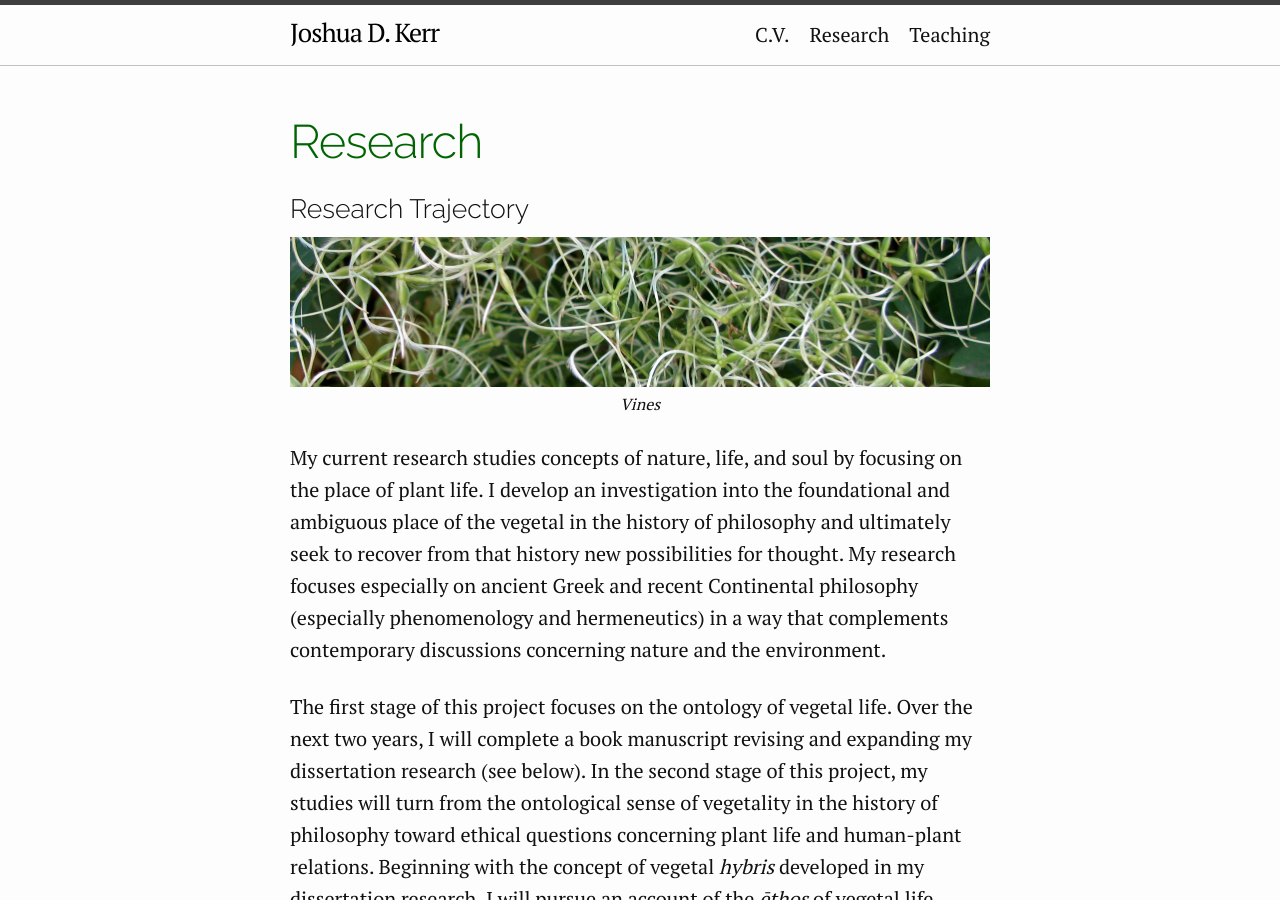
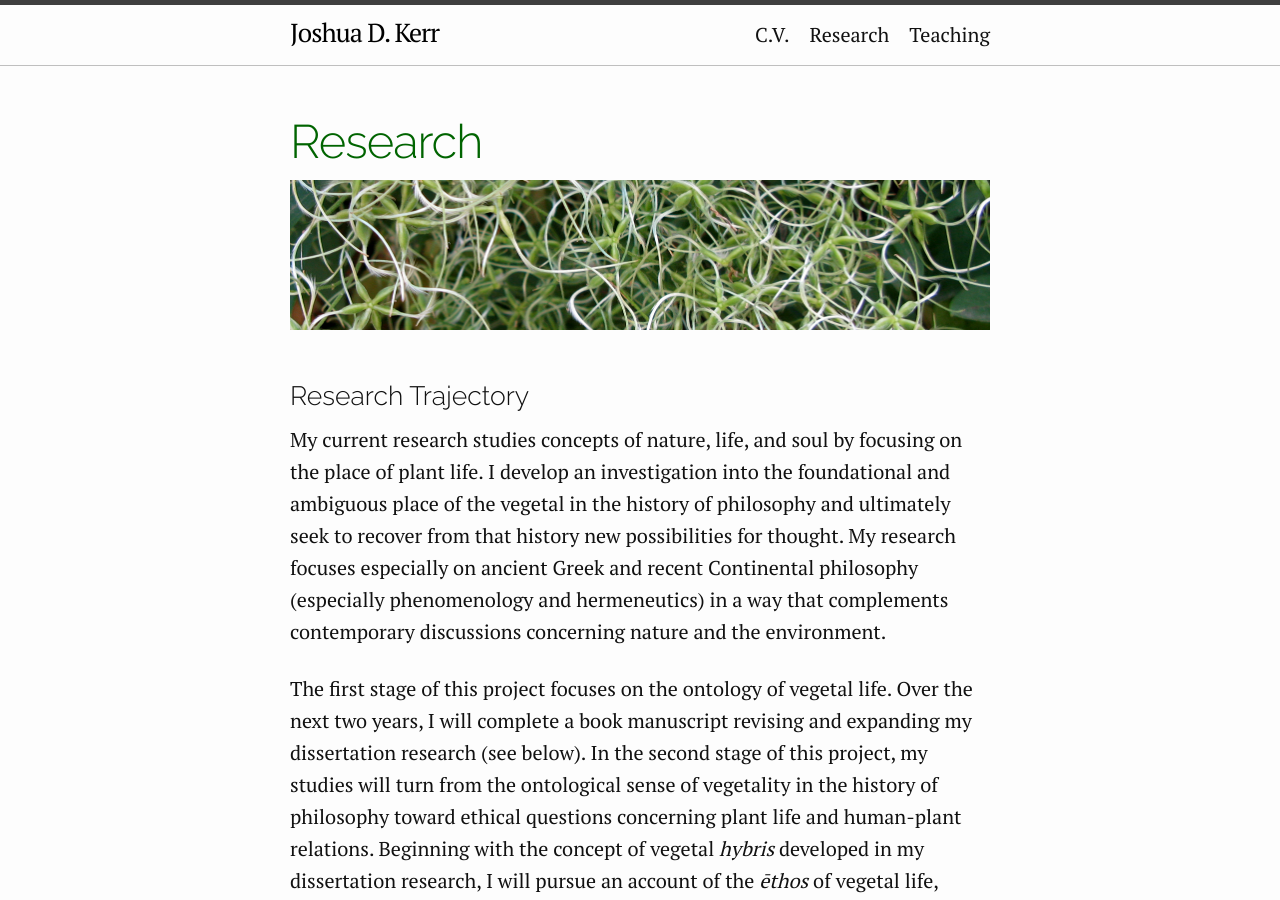
Before and after one commit to joshuakerr/joshuakerr.github.io.old, a Jekyll site: the page built from pages/research.md, in a window 1280 px wide and 900 px high. Built offline with Jekyll 4.4.1, drawn with Linux system fonts in a browser that asks for light colours.

Commit message:
images test

```diff
--- a/pages/research.md
+++ b/pages/research.md
@@ -3,9 +3,9 @@
     title: Research
 ---
 
+{% include image.html src="/images/research-head.png" %}
+
 ### Research Trajectory
-
-{% include image.html src="/images/research-head.png" caption="Vines" %}
 
 My current research studies concepts of nature, life, and soul by focusing on the place of plant life. I develop an investigation into the foundational and ambiguous place of the vegetal in the history of philosophy and ultimately seek to recover from that history new possibilities for thought. My research focuses especially on ancient Greek and recent Continental philosophy (especially phenomenology and hermeneutics) in a way that complements contemporary discussions concerning nature and the environment.
 
```
